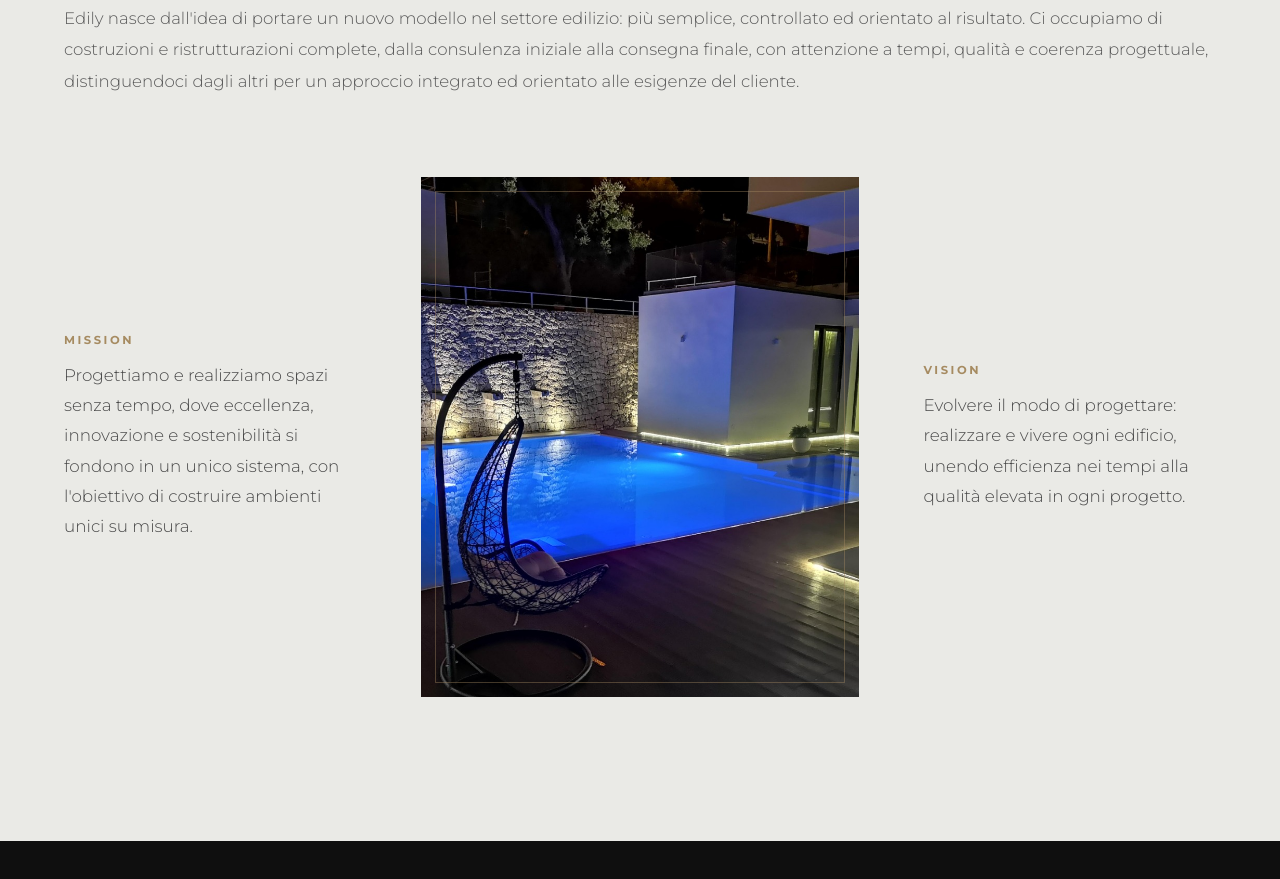
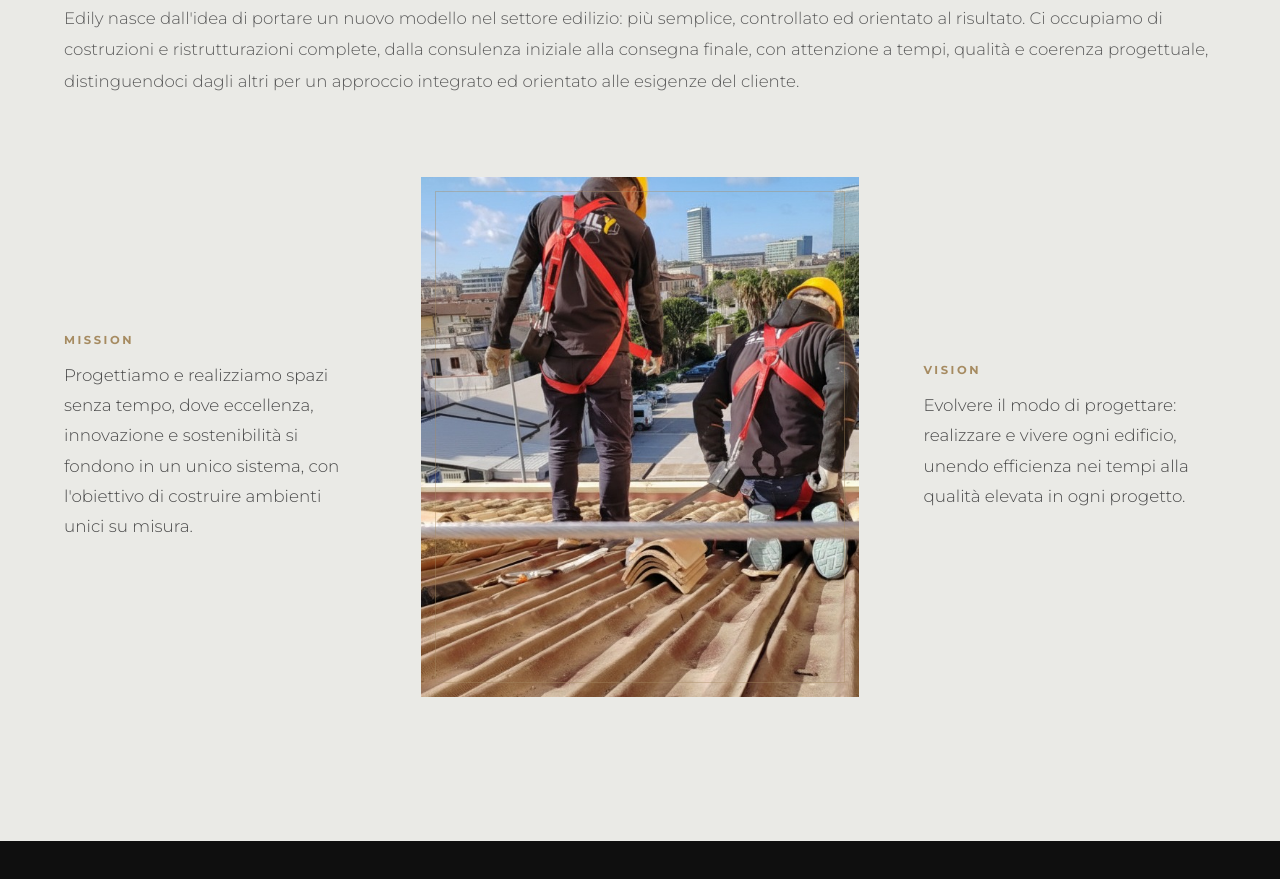
Before and after one commit to DrRobot24/edily-mi, a website built with Vite: page index.html in a window 1280 px wide. Shown: the part 991-1870 px from the top of the page. Built offline with nearby package versions, Linux system fonts and the light colour scheme; a script that the page names is missing; files whose address does not match are found by name.

Commit message:
feat: sostituisce immagine about section con 3.jpeg
Co-Authored-By: Claude Sonnet 4.6 <noreply@anthropic.com>

```diff
--- a/index.html
+++ b/index.html
@@ -123,7 +123,7 @@
               <p>Progettiamo e realizziamo spazi senza tempo, dove eccellenza, innovazione e sostenibilità si fondono in un unico sistema, con l'obiettivo di costruire ambienti unici su misura.</p>
             </div>
             <div class="about-image-wrapper scroll-reveal">
-              <img src="/images/4.jpeg" alt="Edily Interior Architecture" class="about-image parallax-img">
+              <img src="/images/3.jpeg" alt="Edily Interior Architecture" class="about-image parallax-img">
             </div>
             <div class="mv-block scroll-reveal">
               <h3 class="mv-title">Vision</h3>
```
